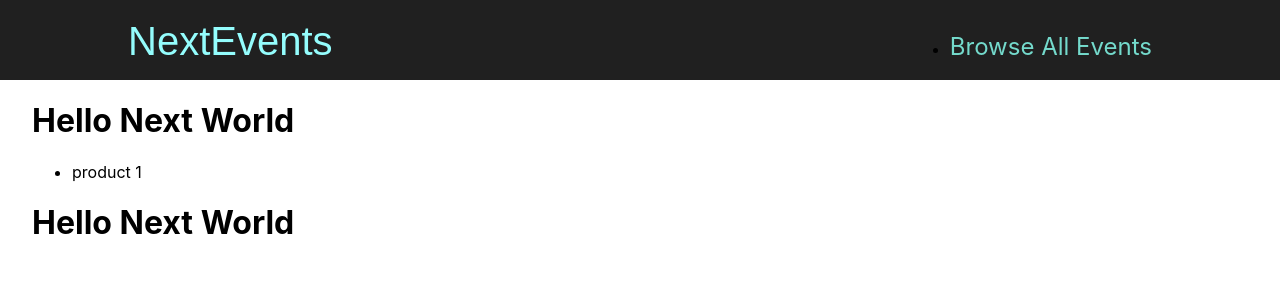
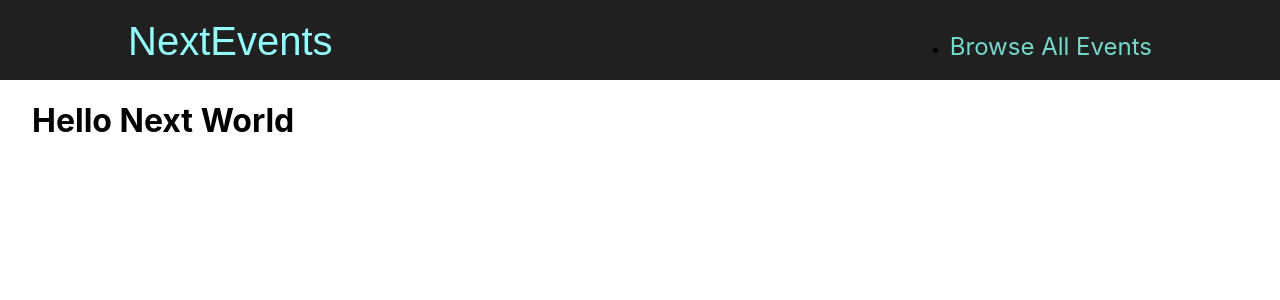
Before and after one commit to JM066/nextjs-project, a Next.js app: page / in a window 1280 px wide. Shown: the top 300 px of the page. Built offline with nearby package versions, Linux system fonts and the light colour scheme.

Commit message:
Return no data from reding the file

```diff
--- a/data/dummy-backend.json
+++ b/data/dummy-backend.json
@@ -28,3 +28,4 @@
       "isFeatured": "true"
     }
   ]
+}
--- a/pages/_app.js
+++ b/pages/_app.js
@@ -1,12 +1,11 @@
 import Layout from "../components/Layout";
-import Home from "./index";
 import "../styles/globals.css";
 
-function MyApp({ Component, pageProps }, props) {
-  // console.log("pageProps", props);
+function MyApp(props) {
+  const { Component, pageProps } = props;
+
   return (
     <Layout>
-      <Home />
       <Component {...pageProps} />
     </Layout>
   );
--- a/pages/index.js
+++ b/pages/index.js
@@ -2,30 +2,12 @@ import Head from "next/head";
 import Image from "next/image";
 import styles from "../styles/Home.module.css";
 
-function Home({ products }) {
-  console.log("products", products);
-
+function Home() {
   return (
     <div className={styles.container}>
-      <ul>
-        {products?.map((product) => (
-          <li key={product.id}>{product.title}</li>
-        ))}
-      </ul>
       <h1>Hello Next World</h1>
     </div>
   );
 }
-export function getStaticProps() {
-  return {
-    props: {
-      products: [
-        {
-          id: "p1",
-          title: "product 1",
-        },
-      ],
-    },
-  };
-}
+
 export default Home;
```
Also changed, not shown: pages/index.tsx (+24 -1 lines). Lines whose indentation alone changed are shown as unchanged.
